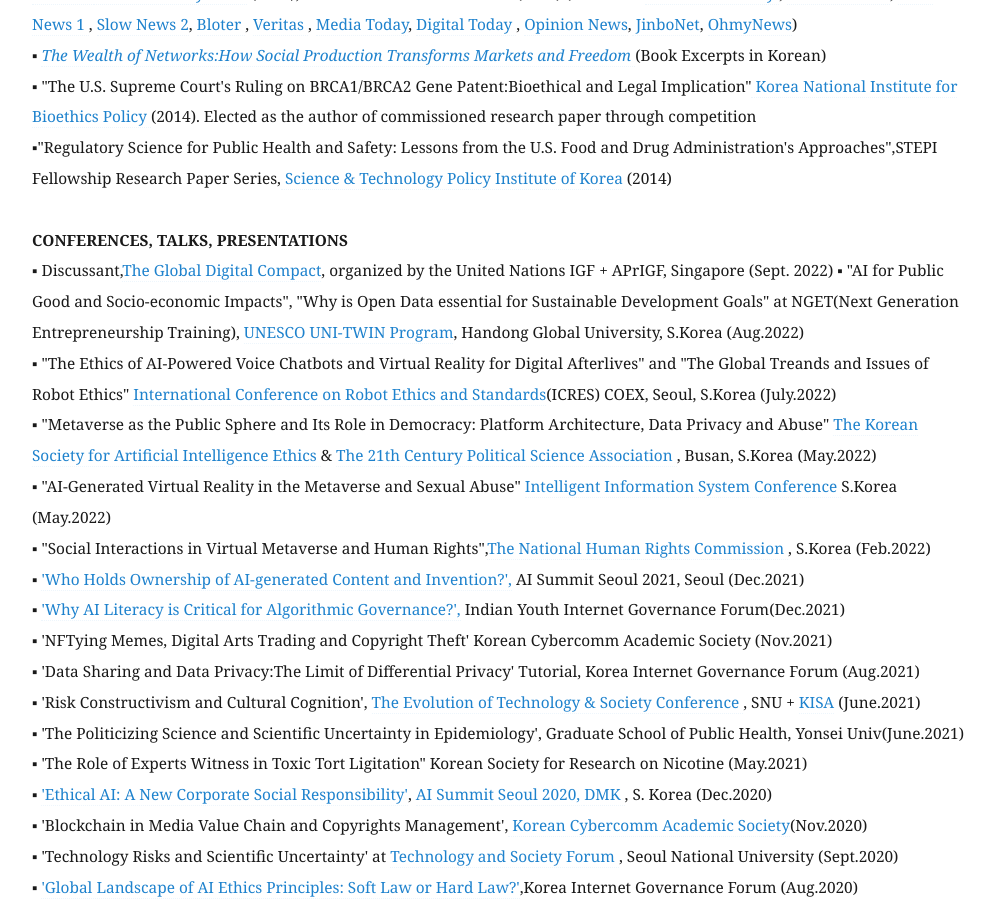
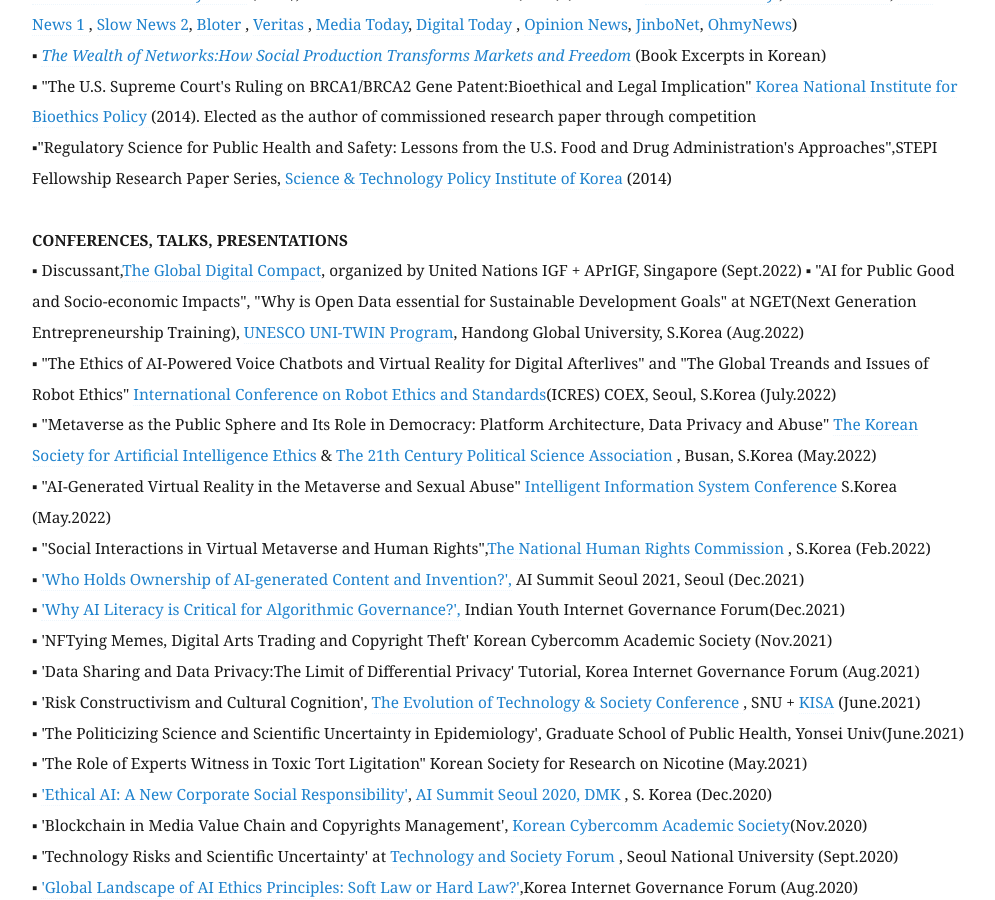
Before and after one commit to eunchangchoi/eunchangchoi.github.io, a Jekyll site: the page built from index.md, in a window 1280 px wide and 900 px high, scrolled down 3283 px. Shown: the whole window, without its empty margins (68-1063 px from the left). Built offline with Jekyll 4.4.1, drawn with Linux system fonts in a browser that asks for light colours.

Commit message:
Update index.md

```diff
--- a/index.md
+++ b/index.md
@@ -72,7 +72,7 @@
 ▪"Regulatory Science for Public Health and Safety: Lessons from the U.S. Food and Drug Administration's Approaches",STEPI Fellowship Research Paper Series,<a href="https://www.stepi.re.kr/site/stepien/main.do"> Science & Technology Policy Institute of Korea</a> (2014)<br>
      <br>
  <strong> CONFERENCES, TALKS, PRESENTATIONS </strong> <br>
-▪ Discussant,<a href="https://www.un.org/techenvoy/content/global-digital-cooperation">The Global Digital Compact</a>, organized by the United Nations IGF + APrIGF, Singapore (Sept. 2022)
+▪ Discussant,<a href="https://www.un.org/techenvoy/global-digital-compact">The Global Digital Compact</a>, organized by United Nations IGF + APrIGF, Singapore (Sept.2022)
 ▪ "AI for Public Good and Socio-economic Impacts", "Why is Open Data essential for Sustainable Development Goals" at NGET(Next Generation Entrepreneurship Training), <a href="https://unitwin.handong.edu/en/business/business01.php?PHPSESSID=69c02cb1186389da4b0fabb228f124c0"> UNESCO UNI-TWIN Program</a>, Handong Global University, S.Korea (Aug.2022) <br>
 ▪ "The Ethics of AI-Powered Voice Chatbots and Virtual Reality for Digital Afterlives" and "The Global Treands and Issues of Robot Ethics"
  <a href="https://www.clawar.org/icres2022/technical-program"> International Conference on Robot Ethics and Standards</a>(ICRES) COEX, Seoul, S.Korea (July.2022)<br>
```
